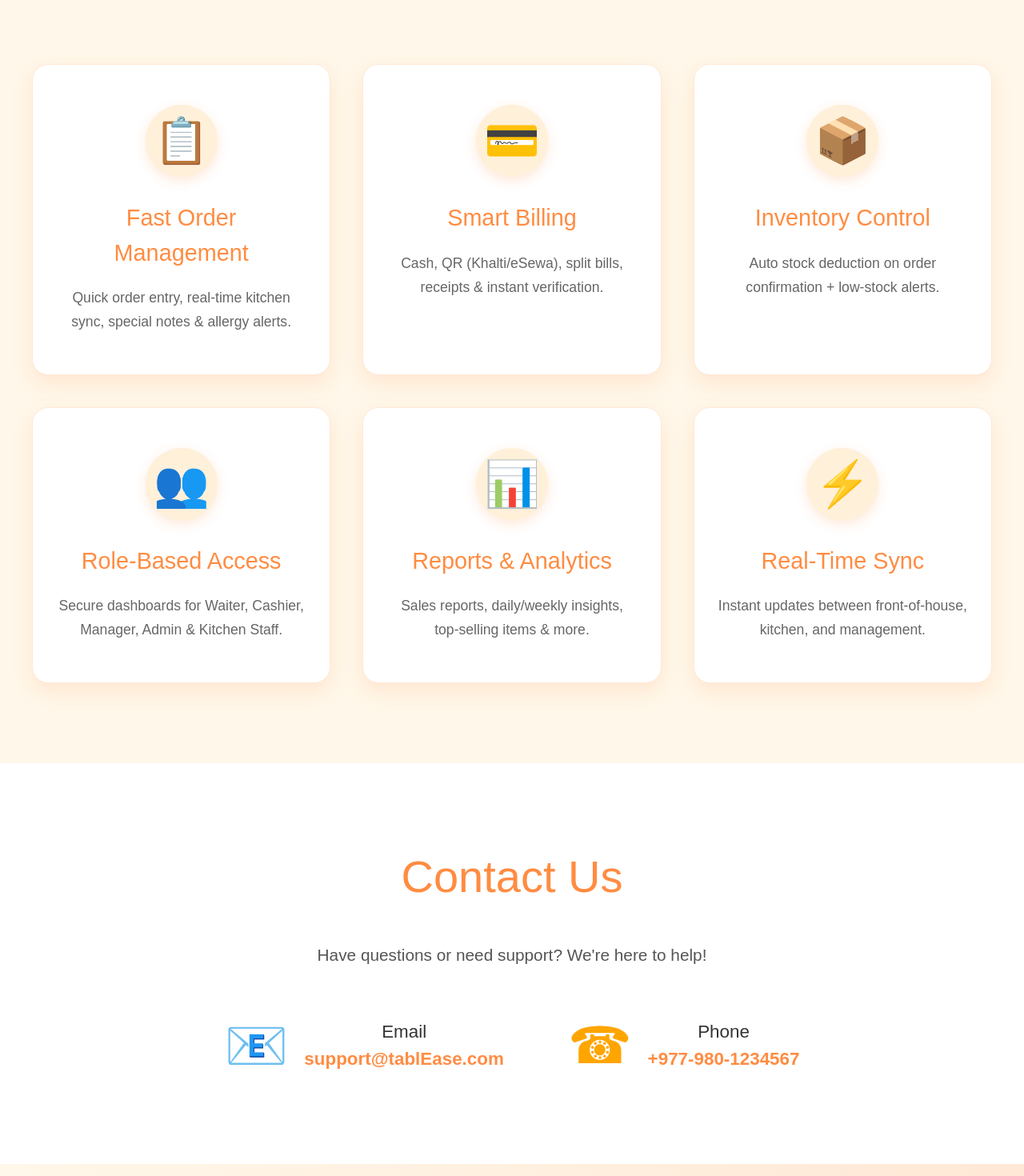
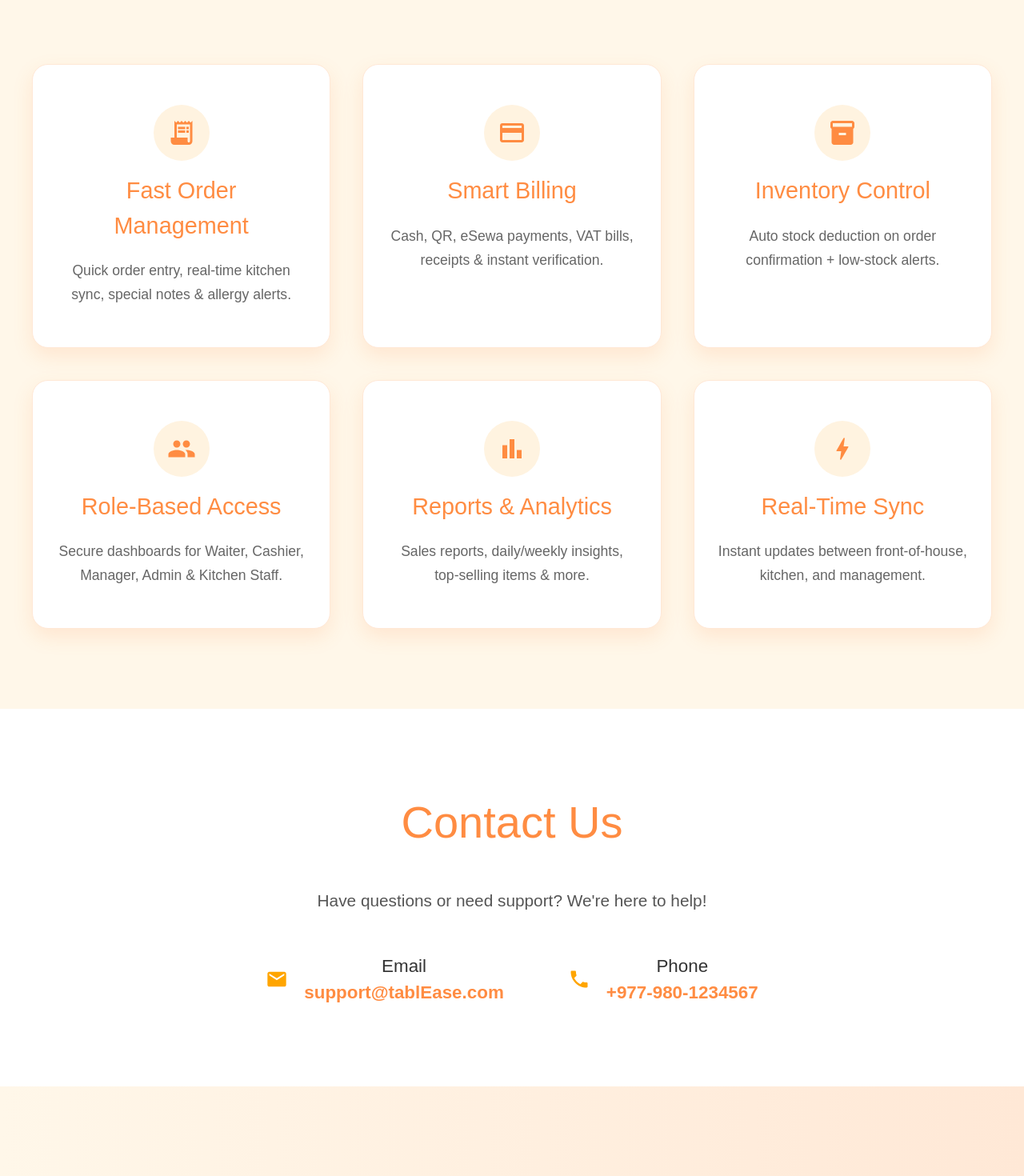
Before and after one commit to Sezal-KC/2431870_TablEase_FYP, a React (Vite) app in the folder frontend/: page / in a window 1280 px wide. Shown: the part 1340-2810 px from the top of the page at 80% size. Built offline with nearby package versions, Linux system fonts and the light colour scheme.

Commit message:
replaced landing page emoji icons with React icons for cleaner UI

```diff
--- a/frontend/src/css/Landing.css
+++ b/frontend/src/css/Landing.css
@@ -150,16 +150,22 @@ body {
 }
 
 .feature-icon {
-  width: 90px;
-  height: 90px;
-  background: #fff0d9;
-  border-radius: 50%;
   display: flex;
   align-items: center;
   justify-content: center;
-  margin: 0 auto 30px;
-  font-size: 3.5rem;
-  box-shadow: 0 5px 15px rgba(255, 140, 66, 0.2);
+  width: 70px;
+  height: 70px;
+  background: #fff3e0;
+  border-radius: 50%;
+  margin: 0 auto 16px;
+  color: #ff8c42;
+}
+
+.contact-icon {
+  display: flex;
+  align-items: center;
+  justify-content: center;
+  color: #ff8c42;
 }
 
 .feature-title {
--- a/frontend/src/pages/Landing.jsx
+++ b/frontend/src/pages/Landing.jsx
@@ -2,6 +2,16 @@ import React from 'react';
 import { Link } from 'react-router-dom';
 import '../css/Landing.css';
 import logo from '../assets/logo.jpg';
+import {
+  MdReceiptLong,
+  MdPayment,
+  MdInventory,
+  MdPeople,
+  MdBarChart,
+  MdBolt,
+  MdEmail,
+  MdPhone
+} from 'react-icons/md';
 
 function Landing() {
   return (
@@ -12,7 +22,6 @@ function Landing() {
           <img src={logo} alt="TablEase Logo" className="hero-logo" />
           <h1 className="hero-title">TablEase</h1>
           <p className="hero-subtitle">Where Order Meets Ease</p>
-
           <div className="hero-buttons">
             <Link to="/login" className="btn btn-primary">Login to Dashboard</Link>
             <Link to="/signup" className="btn btn-secondary">Create Account</Link>
@@ -27,7 +36,7 @@ function Landing() {
           <p>
             TablEase is a modern web-based Point of Sale system designed for small to medium restaurants.
             It helps waiters take orders quickly, sync with the kitchen in real-time, track inventory automatically,
-            handle billing with cash or digital payments (Khalti/eSewa), and manage your team with secure role-based access
+            handle billing with cash or digital payments (eSewa), and manage your team with secure role-based access
             for Waiter, Cashier, Manager, Admin, and Kitchen Staff.
           </p>
         </div>
@@ -39,7 +48,7 @@ function Landing() {
           <h2>Powerful Features</h2>
           <div className="features-grid">
             <div className="feature-card">
-              <div className="feature-icon">📋</div>
+              <div className="feature-icon"><MdReceiptLong size={36} /></div>
               <h3 className="feature-title">Fast Order Management</h3>
               <p className="feature-desc">
                 Quick order entry, real-time kitchen sync, special notes & allergy alerts.
@@ -47,15 +56,15 @@ function Landing() {
             </div>
 
             <div className="feature-card">
-              <div className="feature-icon">💳</div>
+              <div className="feature-icon"><MdPayment size={36} /></div>
               <h3 className="feature-title">Smart Billing</h3>
               <p className="feature-desc">
-                Cash, QR (Khalti/eSewa), split bills, receipts & instant verification.
+                Cash, QR, eSewa payments, VAT bills, receipts & instant verification.
               </p>
             </div>
 
             <div className="feature-card">
-              <div className="feature-icon">📦</div>
+              <div className="feature-icon"><MdInventory size={36} /></div>
               <h3 className="feature-title">Inventory Control</h3>
               <p className="feature-desc">
                 Auto stock deduction on order confirmation + low-stock alerts.
@@ -63,7 +72,7 @@ function Landing() {
             </div>
 
             <div className="feature-card">
-              <div className="feature-icon">👥</div>
+              <div className="feature-icon"><MdPeople size={36} /></div>
               <h3 className="feature-title">Role-Based Access</h3>
               <p className="feature-desc">
                 Secure dashboards for Waiter, Cashier, Manager, Admin & Kitchen Staff.
@@ -71,7 +80,7 @@ function Landing() {
             </div>
 
             <div className="feature-card">
-              <div className="feature-icon">📊</div>
+              <div className="feature-icon"><MdBarChart size={36} /></div>
               <h3 className="feature-title">Reports & Analytics</h3>
               <p className="feature-desc">
                 Sales reports, daily/weekly insights, top-selling items & more.
@@ -79,7 +88,7 @@ function Landing() {
             </div>
 
             <div className="feature-card">
-              <div className="feature-icon">⚡</div>
+              <div className="feature-icon"><MdBolt size={36} /></div>
               <h3 className="feature-title">Real-Time Sync</h3>
               <p className="feature-desc">
                 Instant updates between front-of-house, kitchen, and management.
@@ -98,14 +107,14 @@ function Landing() {
           </p>
           <div className="contact-info">
             <div className="contact-item">
-              <span className="contact-icon">📧</span>
+              <span className="contact-icon"><MdEmail size={28} /></span>
               <div>
                 <p>Email</p>
                 <a href="mailto:support@tablEase.com">support@tablEase.com</a>
               </div>
             </div>
             <div className="contact-item">
-              <span className="contact-icon">☎</span>
+              <span className="contact-icon"><MdPhone size={28} /></span>
               <div>
                 <p>Phone</p>
                 <a href="tel:+9779801234567">+977-980-1234567</a>
```
